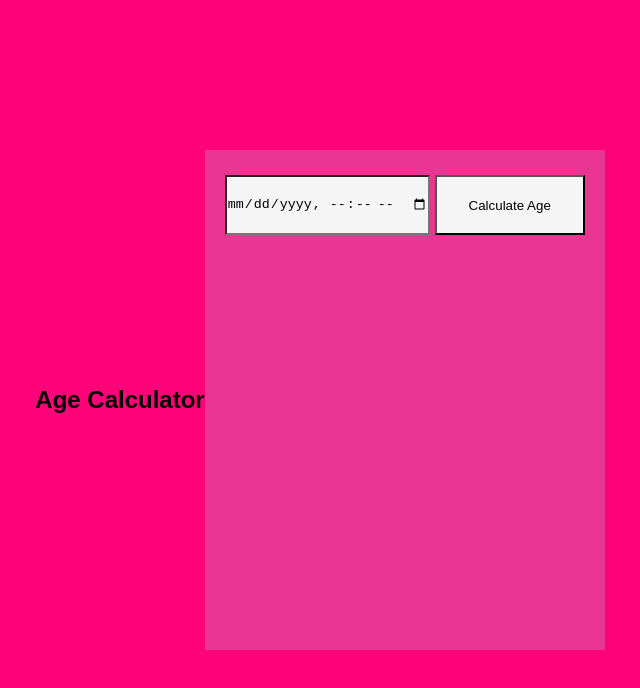
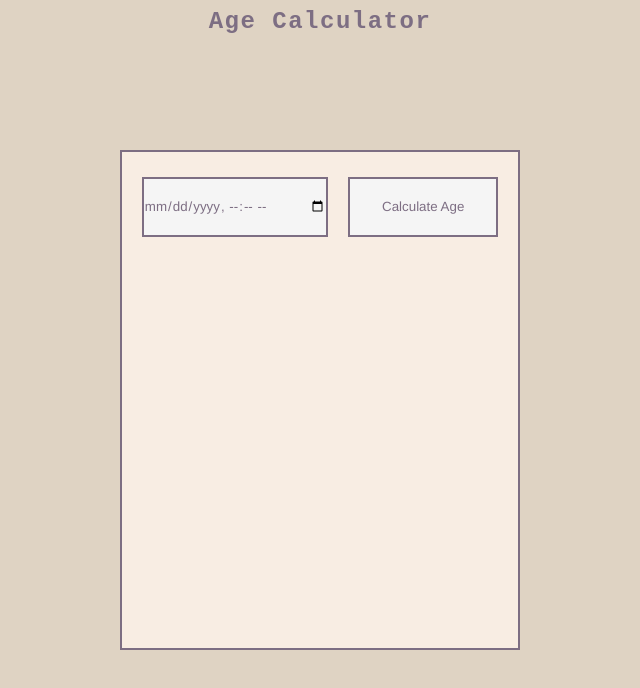
Before and after one commit to Natarajan2801/Age-Calculator, a plain HTML site: page index.html in a window 1280 px wide. Shown: the whole page, without its empty margins (320-960 px from the left). Drawn offline with Linux system fonts and the light colour scheme.

Commit message:
Update styles.css
update styling

```diff
--- a/styles.css
+++ b/styles.css
@@ -6,7 +6,7 @@
 body{
 	width: 100%;
 	height: 100vh;
-	background: #ff0378;
+	background: #DFD3C3;
 	display: flex;
 	justify-content: center;
 	align-items: center;
@@ -16,12 +16,13 @@ body{
 .container{
 	width: 400px;
 	height: 500px;
-	background: rgba(155, 255,255, 0.2);
+	background: #F8EDE3;
 	display: flex;
 	flex-direction: column;
 	justify-content: center;
 	align-items:center ;
 	position: relative;
+	border: solid 2px #7D6E83;
 }
 input{
 	position: absolute;
@@ -29,6 +30,10 @@ input{
 	top: 5%;
 	height: 60px;
 	background: whitesmoke;
+	color:#7D6E83;
+	font-family:'Franklin Gothic Medium', 'Arial Narrow', Arial, sans-serif;
+	border: solid 2px #7D6E83;
+
 }
 button{
 		position: absolute;
@@ -37,9 +42,27 @@ button{
 	height: 60px;
 	width: 150px;
 	background: whitesmoke;
+	color:#7D6E83;
+	font-family:'Franklin Gothic Medium', 'Arial Narrow', Arial, sans-serif;
+	border: solid 2px #7D6E83;
+
+}
+button:hover{
+	background-color:  #DFD3C3;
 }
 p{
 	font-size: 25px;
-	color: white;
+	color:#7D6E83;
 	padding-top: 5%;
+	font-family:Cambria, Cochin, Georgia, Times, 'Times New Roman', serif;
 }
+
+.heading{
+	/* text-align:	top; */
+	position: absolute;
+	top: 1%;
+	font-family:monospace;
+	font-size:1.5rem;
+	letter-spacing: 1.5px;
+	color:#7D6E83;
+}
```
